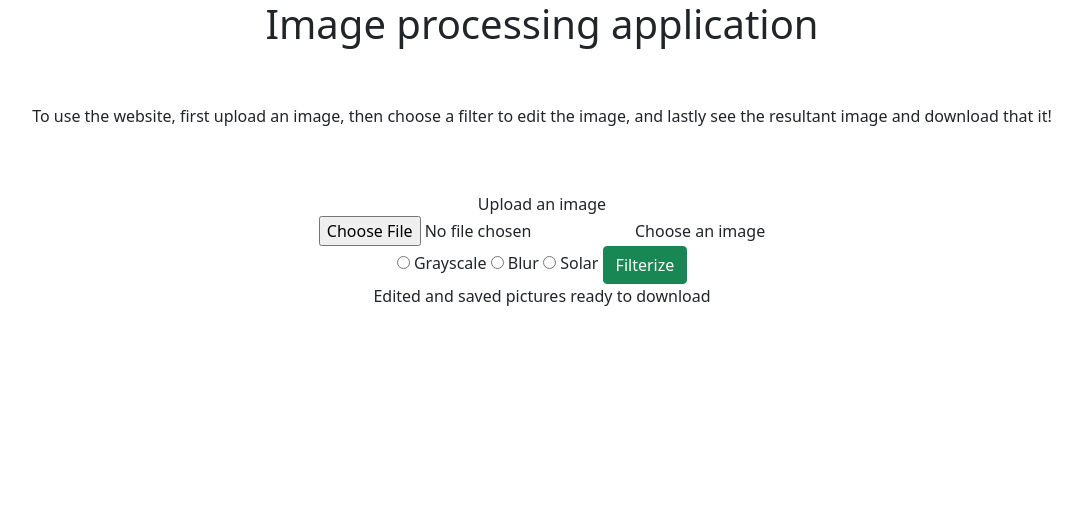
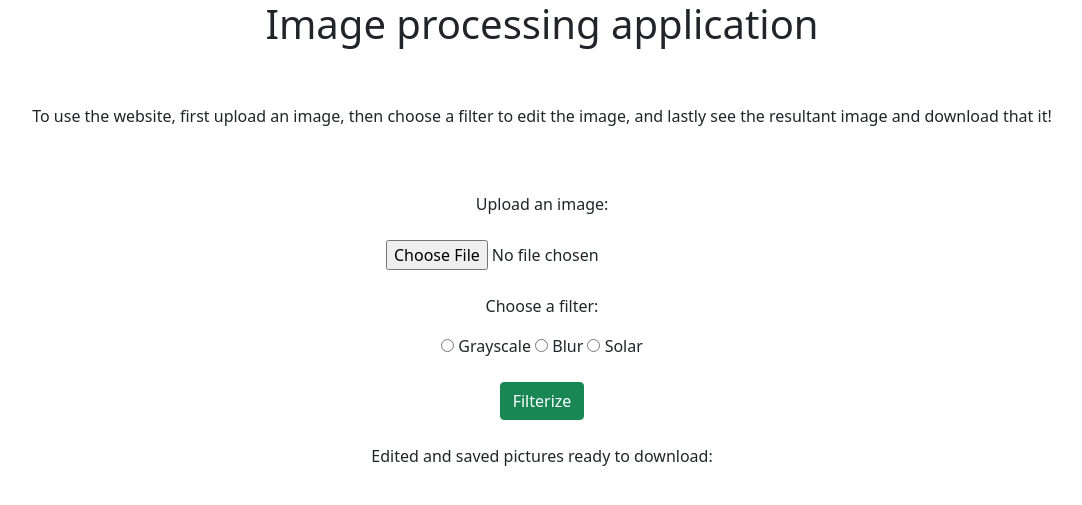
Before and after one commit to dirtdiver2091/Cloud-Computing-Project-1, a Flask app: page / in a window 1280 px wide. Shown: the top 505 px of the page, without its empty margins (98-1180 px from the left). Run offline with Flask 2, Linux system fonts and the light colour scheme; data that the repository does not hold is empty.

Commit message:
Made some html styling changes and delted some phots from changed images directory

```diff
--- a/static/css/home_page_style.css
+++ b/static/css/home_page_style.css
@@ -6,7 +6,3 @@
     align-content: center;
     height: 100%;
 }
-
-h4 {
-    color: green;
-}
--- a/templates/index.html
+++ b/templates/index.html
@@ -33,27 +33,31 @@
         <form action="/index" method="POST" enctype="multipart/form-data">
 
 			<div class="form-group">
-	          <label>Upload an image</label>
+	          <label>Upload an image:</label>
 	          <div class="custom-file">
+                <br>
 	            <input type="file" class="custom-file-input" name="image" id="image">
-	            <label class="custom-file-label" for="image">Choose an image</label>
 	          </div>
 	        </div>
+            <br>
+            <p>Choose a filter:</p>
 	        <input type="radio" id="grayscale" value="gray" name="edited">
 	        <label for="grayscale">Grayscale</label>
 	        <input type="radio" id="blur" value="blur" name="edited">
 	        <label for="blur">Blur</label>
 	        <input type="radio" id="solar" value="solar" name="edited">
-	         <label for="solar">Solar</label>
-	        <!-- <button type="submit" class="btn btn-primary">Upload</button> -->
+	        <label for="solar">Solar</label>
+            <br>
+            <br>
 	        <button type="submit" class="btn btn-success" id="btn-predict">Filterize</button>
 	    </form>
 
 	</form>
 	</div>
 
+    <br>
 
-    <p>Edited and saved pictures ready to download</p>
+    <p>Edited and saved pictures ready to download:</p>
 
         <div class="section">
             <div class="container">
@@ -61,15 +65,15 @@
                 <div class="columns">
                     {% for column in row %}
                     <div class="column">
-                        <img src="{{ column }}" alt="blah">
-                        <button type="button" class="btn btn-primary" id="btn-predict">Download</button >
+                        <img src="{{ column }}" alt="">
+                        <button type="button" class="btn btn-primary" id="btn-predict">Download</button>
                     </div>
+                    <br>
                     {% endfor %}
                 </div>
                 {% endfor %}
             </div>
         </section>
-
 
 	</center>
 
```
